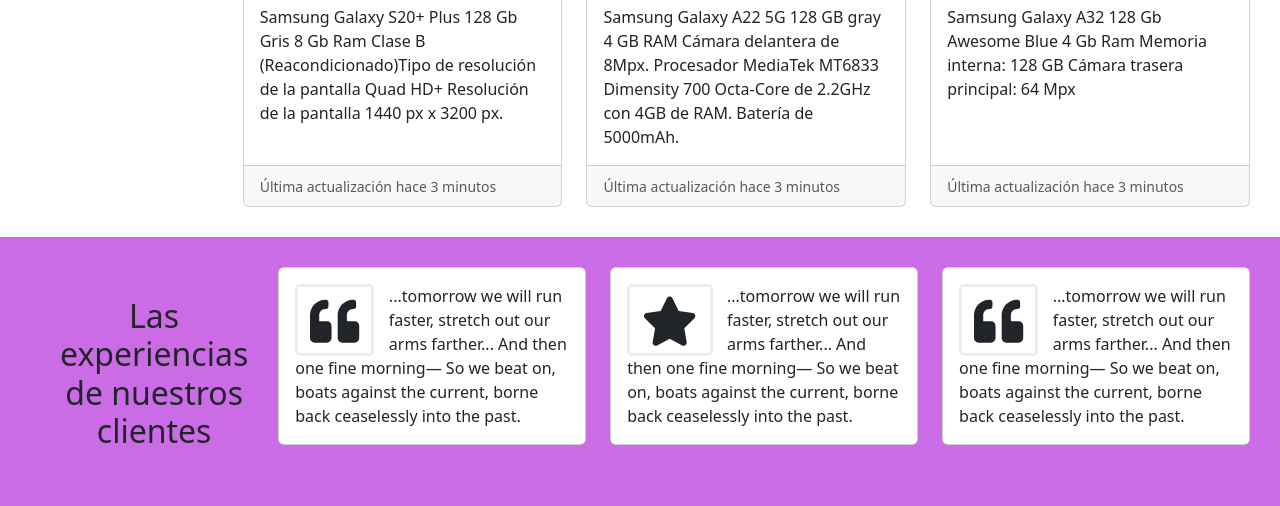
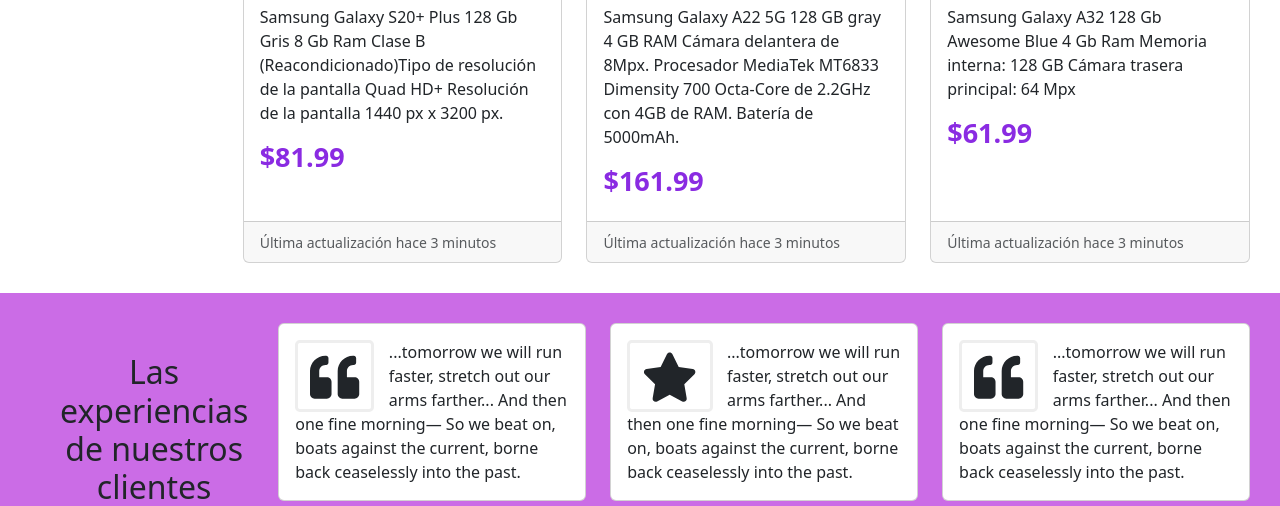
Before and after one commit to gabrieladel/Cellstore, a plain HTML site: page index.html in a window 1280 px wide. Shown: the part 1014-1520 px from the top of the page. Drawn offline with nearby package versions, Linux system fonts and the light colour scheme.

Commit message:
modificaciones

```diff
--- a/index.html
+++ b/index.html
@@ -81,6 +81,7 @@
                 Quad HD+
                 Resolución de la pantalla
                 1440 px x 3200 px.</p>
+                <h6 class="precio"><strong>$81.99</strong></h6>
             </div>
             <div class="card-footer">
               <small class="text-body-secondary">Última actualización hace 3 minutos</small>
@@ -97,6 +98,7 @@
                 Cámara delantera de 8Mpx.
                 Procesador MediaTek MT6833 Dimensity 700 Octa-Core de 2.2GHz con 4GB de RAM.
                 Batería de 5000mAh.</p>
+                <h6 class="precio"><strong>$161.99</strong></h6>
             </div>
             <div class="card-footer">
               <small class="text-body-secondary"> Última actualización hace 3 minutos</small>
@@ -110,6 +112,7 @@
               <h5 class="card-title">Samsung Galaxy A32 </h5>
               <p class="card-text">Samsung Galaxy A32 128 Gb Awesome Blue 4 Gb Ram Memoria interna: 128 GB Cámara
                 trasera principal: 64 Mpx</p>
+                <h6 class="precio"><strong>$61.99</strong></h6>
             </div>
             <div class="card-footer">
               <small class="text-body-secondary"> Última actualización hace 3 minutos</small>
@@ -156,6 +159,7 @@
       </div>
     </section>
     <section id="video">
+
       <iframe width="640" height="360" src="https://www.youtube.com/embed/tL96sShDbVA"
         title="#GalaxyS23Ultra Film Oficial | Nightography épico 🤳🌔✨" frameborder="0"
         allow="accelerometer; autoplay; clipboard-write; encrypted-media; gyroscope; picture-in-picture; web-share"
@@ -167,10 +171,10 @@
       <div class="container">
         <h2>Ingresa tus datos</h2>
         <div class="row">
-          <div class="well well-sm">
+          <div class="well well-sm ">
             <form class="form-horizontal" method="post">
               <fieldset>
-                <div class="form-group">
+                <div class="form-group ">
                   <span class="col-md-1 col-md-offset-2 text-center"><i class="fa fa-user bigicon"></i></span>
                   <div class="col-md-8">
                     <input id="fname" name="name" type="text" placeholder="Nombre y apellido" class="form-control">
@@ -196,18 +200,19 @@
                       rows="7"></textarea>
                   </div>
                 </div>
+                <br>
                 <div class="form-group">
                   <div class="col-md-12 text-center">
                     <button type="submit" class="btn btn-secondary btn-lg">Enviar</button>
                   </div>
                 </div>
-                <div id="volver">
-                  <a href="#inicio 1" style="display: center; color: black;">Volver al inicio</a>
-                </div>
               </fieldset>
             </form>
           </div>
         </div>
+      </div>
+      <div id="volver">
+        <a href="#inicio 1" style="display: center; color: black;">Volver al inicio</a>
       </div>
     </section>
   </main>
--- a/style.css
+++ b/style.css
@@ -19,6 +19,13 @@ h2 {
 h3{
     color: white;
 }
+
+.precio{
+    color: blueviolet;
+    font-size: 27px;
+    display: grid;
+    align-self: flex-end;
+}
 section {
     justify-content: center;
 }
@@ -32,7 +39,10 @@ section {
 }
 .container{
     display: center;
+    padding: 10px;
+
 }
+
 .header {
     font-size: 27px;
     padding: 10px;
@@ -62,6 +72,7 @@ section {
     display: flex-start;
 
 }
+
   /*Seccion Footer*/
 footer {
     margin: auto;
@@ -71,7 +82,8 @@ footer {
  }
 #volver{
     padding: 30px;
-    display: flex;
+text-align: center;
+
 }
 
 .redes{
```
